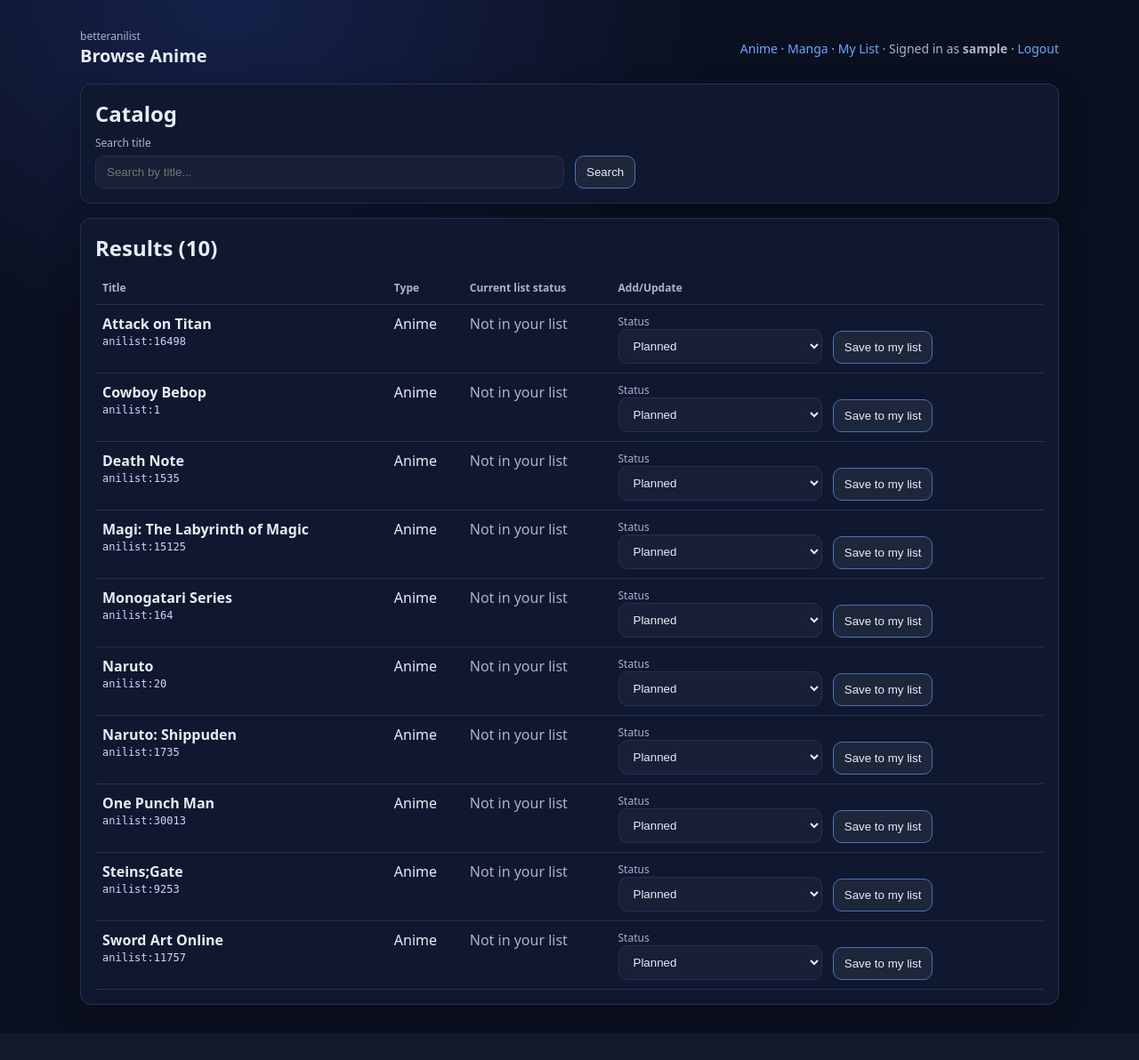
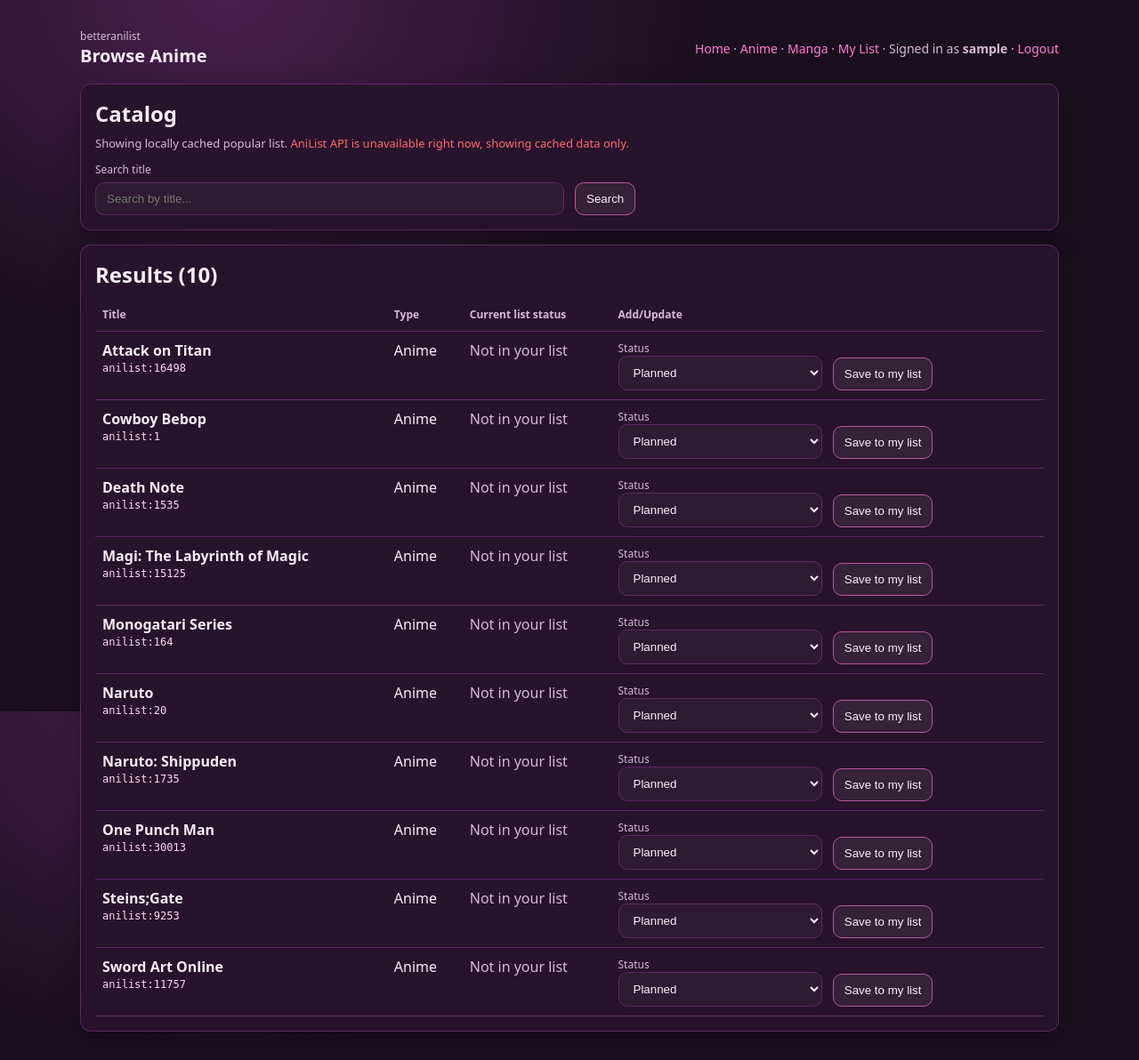
Before and after one commit to catyoka/thesis-tracker, a Django app: page /anime/ in a window 1280 px wide. Shown: the whole page at 89% size. Before the commit the page ends 1150 px from the top, so only its background shows below. Run offline with Django 5.2, Linux system fonts and the light colour scheme; the visitor is signed in with stand-in values (Sample User, id 1); data comes from the database, SQL or seed files in the repository; data that the repository does not hold is empty.

Commit message:
Add AniList catalog integration and dashboard Connect anime/manga browsing to AniList with local caching and fallback behavior, add a home dashboard, introduce environment-based PostgreSQL settings, and refresh the UI theme and background rendering.

```diff
--- /dev/null
+++ b/requirements.txt
@@ -0,0 +1,6 @@
+asgiref==3.11.1
+Django==6.0.3
+psycopg==3.3.3
+psycopg-binary==3.3.3
+sqlparse==0.5.5
+tzdata==2025.3
--- /dev/null
+++ b/tracker/anilist.py
@@ -0,0 +1,97 @@
+import json
+from urllib import error, request
+
+
+ANILIST_API_URL = "https://graphql.anilist.co"
+
+
+def fetch_media_catalog(media_type: str, query: str, *, per_page: int = 25) -> list[dict]:
+    """
+    Fetch anime/manga list from AniList GraphQL API.
+    Returns simplified dictionaries for local caching.
+    """
+    gql_query = """
+    query ($type: MediaType, $search: String, $sort: [MediaSort], $perPage: Int) {
+      Page(page: 1, perPage: $perPage) {
+        media(type: $type, search: $search, sort: $sort) {
+          id
+          title {
+            romaji
+            english
+            native
+          }
+          description(asHtml: false)
+          coverImage {
+            medium
+          }
+        }
+      }
+    }
+    """
+
+    payload = {
+        "query": gql_query,
+        "variables": {
+            "type": media_type,
+            "search": query or None,
+            "sort": ["POPULARITY_DESC"],
+            "perPage": per_page,
+        },
+    }
+
+    req = request.Request(
+        ANILIST_API_URL,
+        data=json.dumps(payload).encode("utf-8"),
+        headers={
+            "Content-Type": "application/json",
+            "Accept": "application/json",
+            # AniList may reject generic urllib clients without an explicit UA.
+            "User-Agent": "betteranilist/0.1 (+https://github.com/catyoka/thesis-tracker)",
+            "Origin": "https://anilist.co",
+        },
+        method="POST",
+    )
+
+    try:
+        with request.urlopen(req, timeout=10) as resp:
+            body = resp.read().decode("utf-8")
+    except (error.HTTPError, error.URLError, TimeoutError) as exc:
+        raise RuntimeError(f"AniList request failed: {exc}") from exc
+
+    try:
+        parsed = json.loads(body)
+    except json.JSONDecodeError as exc:
+        raise RuntimeError("AniList returned invalid JSON.") from exc
+
+    if parsed.get("errors"):
+        raise RuntimeError("AniList API returned an error response.")
+
+    media_items = (((parsed.get("data") or {}).get("Page") or {}).get("media")) or []
+    results: list[dict] = []
+    for media in media_items:
+        media_id = media.get("id")
+        if not media_id:
+            continue
+
+        title_obj = media.get("title") or {}
+        title = (
+            title_obj.get("english")
+            or title_obj.get("romaji")
+            or title_obj.get("native")
+            or f"AniList {media_id}"
+        )
+        description = media.get("description") or ""
+        cover_obj = media.get("coverImage") or {}
+        cover_url = cover_obj.get("medium") or ""
+
+        results.append(
+            {
+                "external_id": f"anilist:{media_id}",
+                "title": title.strip(),
+                "media_type": media_type,
+                "description": description.strip(),
+                "cover_image_url": cover_url,
+            }
+        )
+
+    return results
--- a/tracker/templates/tracker/base.html
+++ b/tracker/templates/tracker/base.html
@@ -6,18 +6,23 @@
     <title>{% block title %}betteranilist{% endblock %}</title>
     <style>
       :root {
-        --bg: #0b1020;
-        --card: #111a33;
-        --text: #e9ecf5;
-        --muted: #aab2cf;
-        --border: #243058;
-        --accent: #6aa6ff;
-        --danger: #ff6a6a;
+        --bg: #1a0f1e;
+        --card: #2b1530;
+        --text: #f8edf8;
+        --muted: #d6b9d8;
+        --border: #5b2a62;
+        --accent: #ff7bcf;
+        --danger: #ff6f8e;
       }
       body {
         margin: 0;
+        min-height: 100vh;
         color: var(--text);
-        background: radial-gradient(1000px 700px at 20% 0%, #15214a 0%, var(--bg) 55%);
+        background-color: var(--bg);
+        background-image: radial-gradient(1000px 700px at 20% 0%, #4a1f4f 0%, var(--bg) 55%);
+        background-repeat: no-repeat;
+        background-size: cover;
+        background-attachment: fixed;
         font-family: ui-sans-serif, system-ui, -apple-system, "Segoe UI", Roboto, Arial,
           "Noto Sans", "Liberation Sans", sans-serif;
       }
@@ -72,9 +77,9 @@
       .actions { display: flex; gap: 8px; flex-wrap: wrap; }
       .flash { margin: 12px 0 0 0; }
       .flash .err { color: var(--danger); }
-      .flash .ok { color: #7dffb0; }
+      .flash .ok { color: #8dffcb; }
       .flash .info { color: var(--accent); }
-      code { color: #cdd6ff; }
+      code { color: #ffd7f2; }
     </style>
     {% block head %}{% endblock %}
   </head>
@@ -87,6 +92,7 @@
         </div>
         <div class="muted" style="font-size: 14px;">
           {% if user.is_authenticated %}
+            <a href="{% url 'tracker:home' %}">Home</a> ·
             <a href="{% url 'tracker:anime_catalog' %}">Anime</a> ·
             <a href="{% url 'tracker:manga_catalog' %}">Manga</a> ·
             <a href="{% url 'tracker:library' %}">My List</a> ·
--- a/tracker/templates/tracker/catalog.html
+++ b/tracker/templates/tracker/catalog.html
@@ -10,6 +10,12 @@
 {% block content %}
   <div class="card" style="margin-bottom: 16px;">
     <h2 style="margin-bottom: 8px;">Catalog</h2>
+    <div class="muted" style="margin-bottom: 12px; font-size: 13px;">
+      {{ source_note }}
+      {% if source_error %}
+        <span style="color: #ff6a6a;">{{ source_error }}</span>
+      {% endif %}
+    </div>
     <form method="get" class="row">
       <div class="field">
         <label for="q">Search title</label>
@@ -38,9 +44,19 @@
             <tr>
               <td>
                 <div style="font-weight: 650;">{{ row.item.title }}</div>
+                {% if row.item.cover_image_url %}
+                  <div style="margin-top: 8px;">
+                    <img src="{{ row.item.cover_image_url }}" alt="{{ row.item.title }}" style="height: 88px; border-radius: 8px;" />
+                  </div>
+                {% endif %}
                 <div class="muted" style="font-size: 12px;">
                   <code>{{ row.item.external_id }}</code>
                 </div>
+                {% if row.item.description %}
+                  <div class="muted" style="font-size: 12px; margin-top: 6px; max-width: 420px;">
+                    {{ row.item.description|striptags|truncatechars:220 }}
+                  </div>
+                {% endif %}
               </td>
               <td>{{ row.item.get_media_type_display }}</td>
               <td>
--- a/tracker/urls.py
+++ b/tracker/urls.py
@@ -6,7 +6,7 @@ app_name = "tracker"
 
 urlpatterns = [
     # HTML pages
-    path("", views.home_redirect, name="home"),
+    path("", views.home_page, name="home"),
     path("signup/", views.signup_page, name="signup"),
     path("anime/", views.media_catalog_page, {"media_type": "ANIME"}, name="anime_catalog"),
     path("manga/", views.media_catalog_page, {"media_type": "MANGA"}, name="manga_catalog"),
--- a/tracker/views.py
+++ b/tracker/views.py
@@ -9,6 +9,7 @@ from django.shortcuts import get_object_or_404, redirect, render
 from django.views.decorators.csrf import csrf_exempt
 from django.views.decorators.http import require_http_methods
 
+from .anilist import fetch_media_catalog
 from .models import CatalogItem, LibraryEntry
 
 
@@ -69,10 +70,26 @@ def _serialize_entry(entry: LibraryEntry) -> dict:
         "updated_at": entry.updated_at.isoformat(),
     }
 
-def home_redirect(request: HttpRequest) -> HttpResponse:
-    if request.user.is_authenticated:
-        return redirect("tracker:anime_catalog")
-    return redirect("login")
+def home_page(request: HttpRequest) -> HttpResponse:
+    if not request.user.is_authenticated:
+        return redirect("login")
+
+    user_entries = LibraryEntry.objects.filter(user=request.user)
+    anime_count = user_entries.filter(media_type=LibraryEntry.MediaType.ANIME).count()
+    manga_count = user_entries.filter(media_type=LibraryEntry.MediaType.MANGA).count()
+    total_count = anime_count + manga_count
+    recent_entries = user_entries.order_by("-updated_at")[:5]
+
+    return render(
+        request,
+        "tracker/home.html",
+        {
+            "total_count": total_count,
+            "anime_count": anime_count,
+            "manga_count": manga_count,
+            "recent_entries": recent_entries,
+        },
+    )
 
 
 @require_http_methods(["GET", "POST"])
@@ -121,10 +138,45 @@ def media_catalog_page(request: HttpRequest, media_type: str) -> HttpResponse:
         return redirect("tracker:anime_catalog")
 
     query = (request.GET.get("q") or "").strip()
+    source_note = "Showing Top 50 popular titles from AniList."
+    source_error = ""
+    preferred_external_ids: list[str] = []
+
+    try:
+        remote_items = fetch_media_catalog(
+            normalized_type,
+            query,
+            per_page=50,
+        )
+        preferred_external_ids = [data["external_id"] for data in remote_items]
+        for data in remote_items:
+            CatalogItem.objects.update_or_create(
+                external_id=data["external_id"],
+                defaults={
+                    "title": data["title"],
+                    "media_type": data["media_type"],
+                    "description": data["description"],
+                    "cover_image_url": data["cover_image_url"],
+                },
+            )
+        if query:
+            source_note = "Showing AniList search results (up to 50), cached locally."
+    except RuntimeError:
+        source_error = "AniList API is unavailable right now, showing cached data only."
+        if query:
+            source_note = "Showing locally cached search results."
+        else:
+            source_note = "Showing locally cached popular list."
+
     catalog_qs = CatalogItem.objects.filter(media_type=normalized_type)
     if query:
         catalog_qs = catalog_qs.filter(title__icontains=query)
-    catalog_items = list(catalog_qs.order_by("title"))
+    if preferred_external_ids:
+        catalog_items = list(catalog_qs.filter(external_id__in=preferred_external_ids))
+        position = {external_id: idx for idx, external_id in enumerate(preferred_external_ids)}
+        catalog_items.sort(key=lambda item: position.get(item.external_id, 10**9))
+    else:
+        catalog_items = list(catalog_qs.order_by("title")[:50])
 
     user_entries = LibraryEntry.objects.filter(
         user=request.user,
@@ -151,6 +203,8 @@ def media_catalog_page(request: HttpRequest, media_type: str) -> HttpResponse:
             "status_choices": LibraryEntry.Status.choices,
             "selected_media_type": normalized_type,
             "query": query,
+            "source_note": source_note,
+            "source_error": source_error,
         },
     )
 
```
Also changed, not shown: config/settings.py (+19 -6 lines), tracker/templates/tracker/home.html (added, +67 -0 lines), 2 other files.
